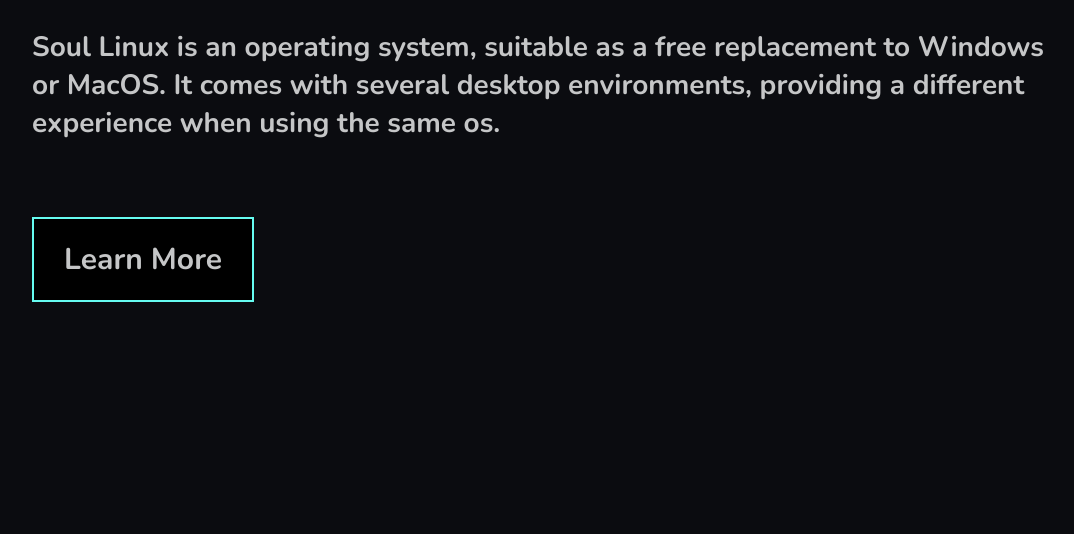
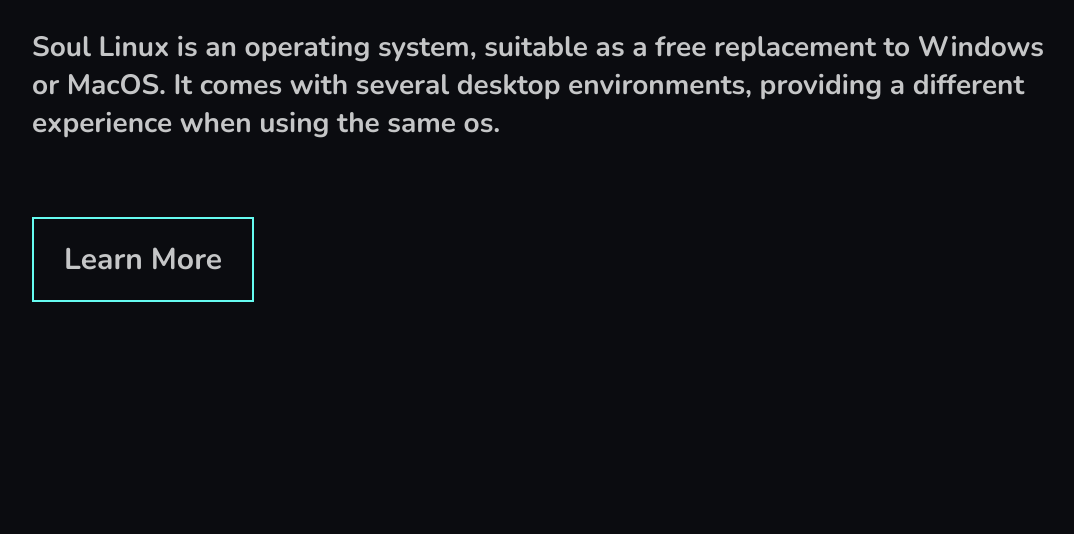
Before and after one commit to FxTemplarii/Soul-Linux-Responsive, a plain HTML site: page index.html in a window 1280 px wide. Shown: the part 263-797 px from the top of the page, without its empty margins (96-1170 px from the left). Drawn offline with nearby package versions, Linux system fonts and the light colour scheme.

Commit message:
Poprawienie przycisku, header

```diff
--- a/css/style2.css
+++ b/css/style2.css
@@ -58,7 +58,7 @@ header div.learn-more button {
     font-family: 'Nunito', sans-serif;
     border: 2px solid #66fcf1;
     color: #c5c6c7;
-    background-color: rgb(0, 0, 0);
+    background-color: #0b0c10;
     font-weight: bold;
     /* border-radius: 40px; */
     padding: 15px 20px;
```
